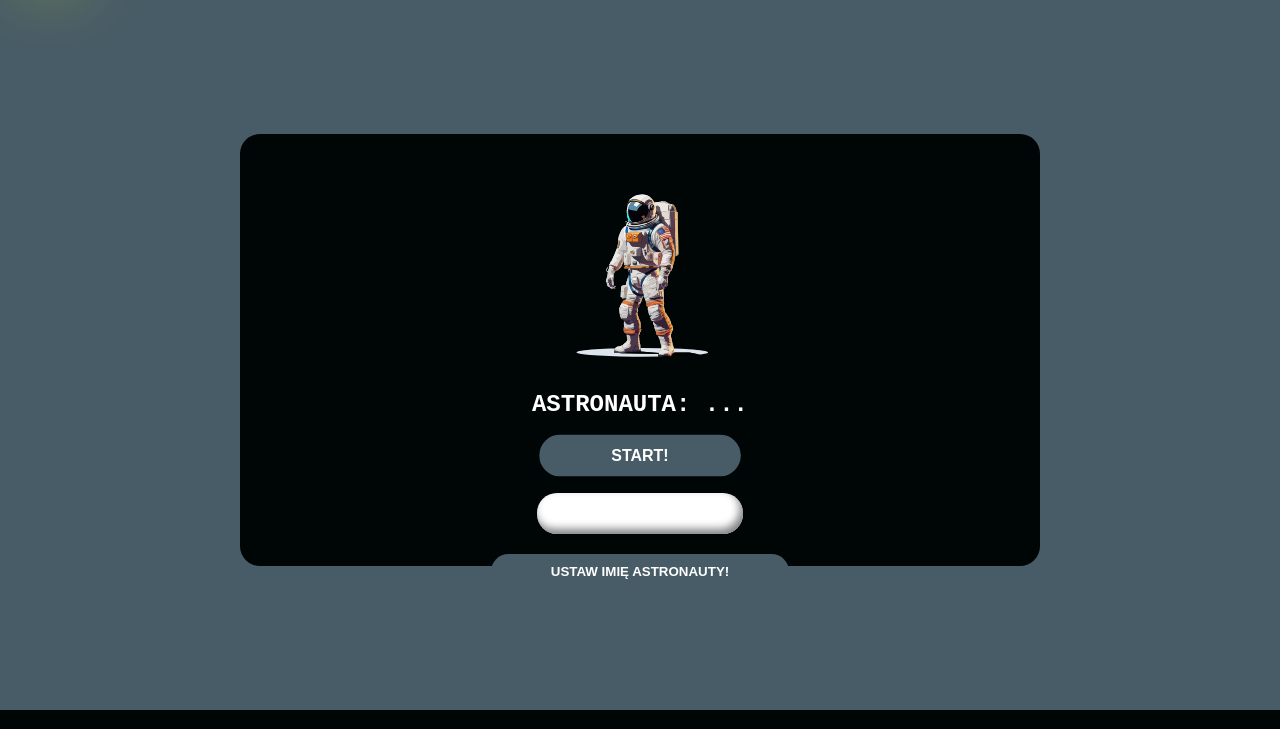
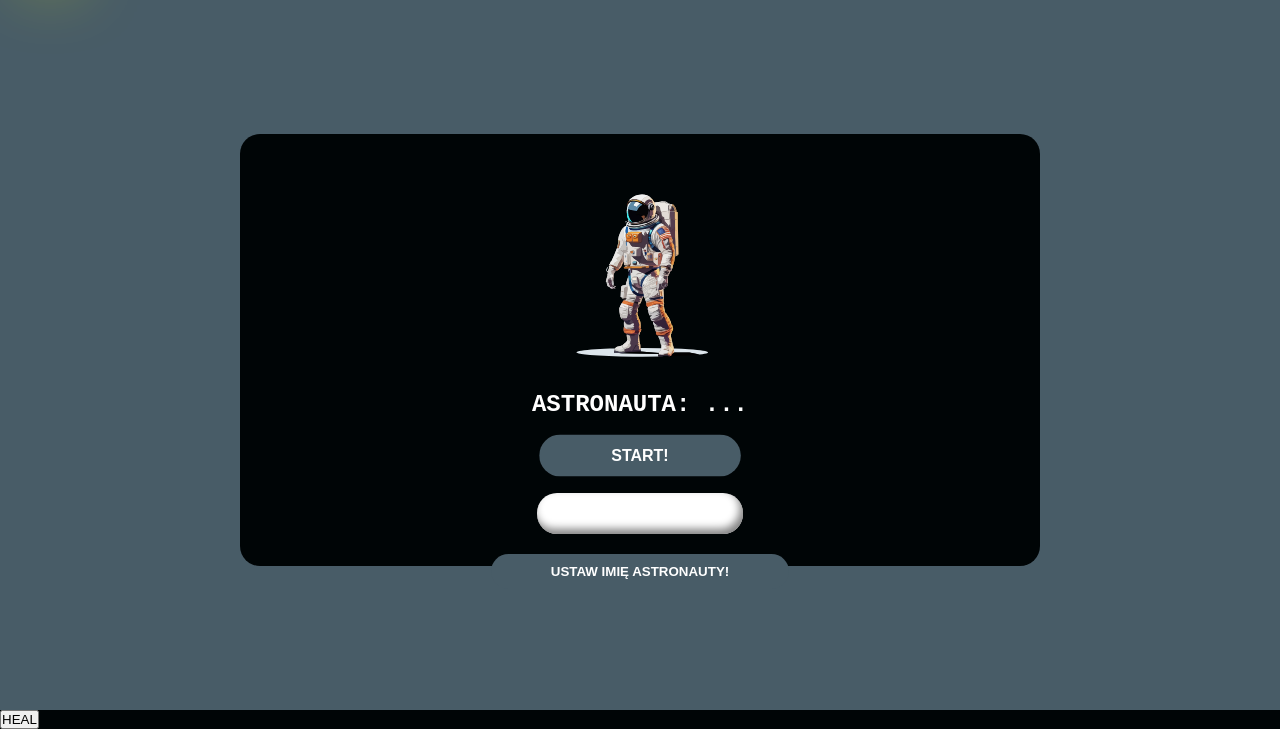
Before and after one commit to DomiGano/Profesor-Game, a plain HTML site: page index.html in a window 1280 px wide. Shown: the part 90-819 px from the top of the page. Drawn offline with Linux system fonts and the light colour scheme.

Commit message:
Add Heal Option and Button(not styled)

```diff
--- a/index.html
+++ b/index.html
@@ -27,6 +27,7 @@
             <button class="btn--article" onclick="newHeader()">Ustaw imię Astronauty!</button>
         </div>
     </article>
+    <button onclick="heal()">HEAL</button>
     <script src="js/app.js"></script>
     <script src="js/heatly.js"></script>
 </body>
--- a/js/heatly.js
+++ b/js/heatly.js
@@ -18,3 +18,18 @@ function dmg() {
     }
 
 }
+
+function heal() {
+    hp = hp + 5;
+
+    if(hp <= 100) {
+    document.querySelector(".redbar").style.width = hp + "%";
+    mainhpBar.querySelector("p").innerText = "HP " + hp + "%"
+    document.querySelector("#myDiv").classList.remove("grave");
+    } if(hp > 100) {
+        hp = 100;
+        document.querySelector(".redbar").style.width = hp + "%";
+        mainhpBar.querySelector("p").innerText = "HP " + hp + "%"
+    }
+
+}
```
